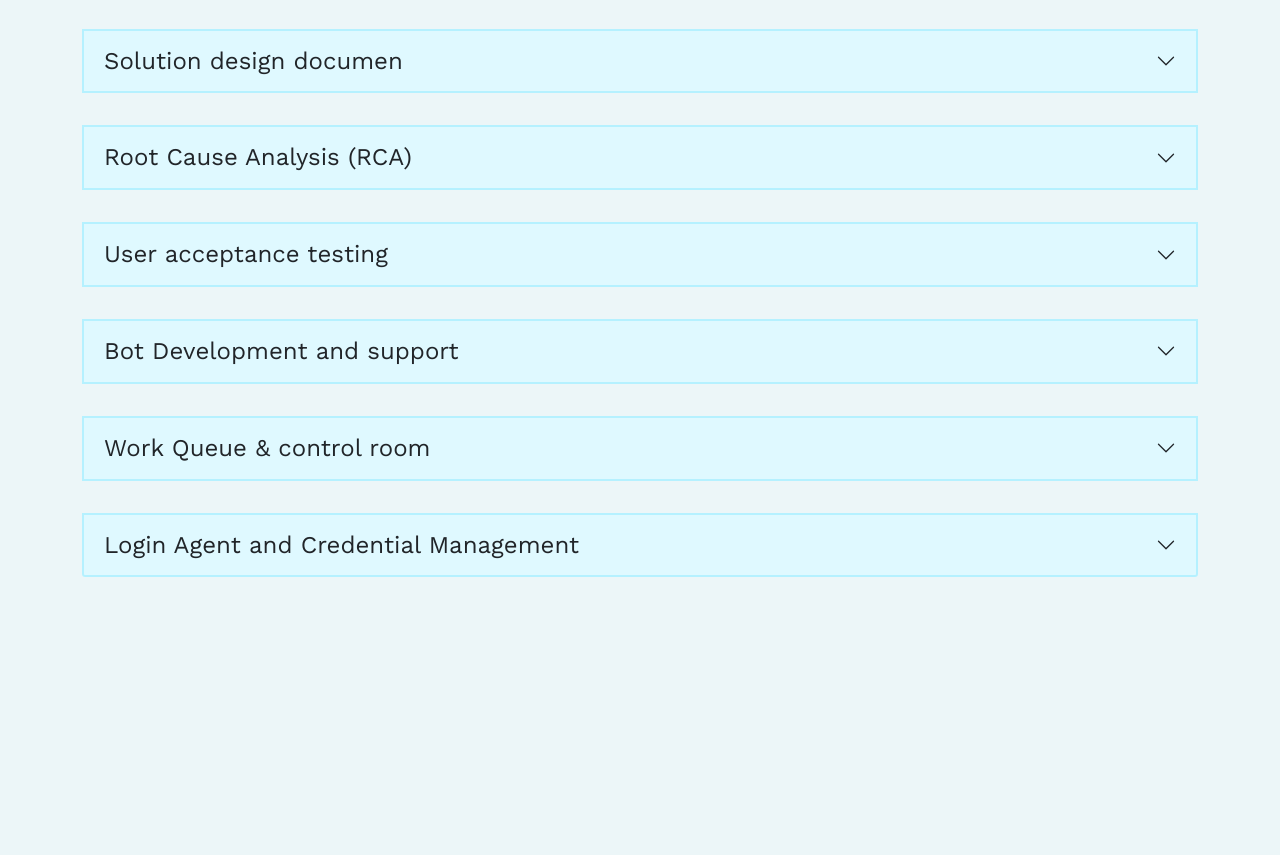
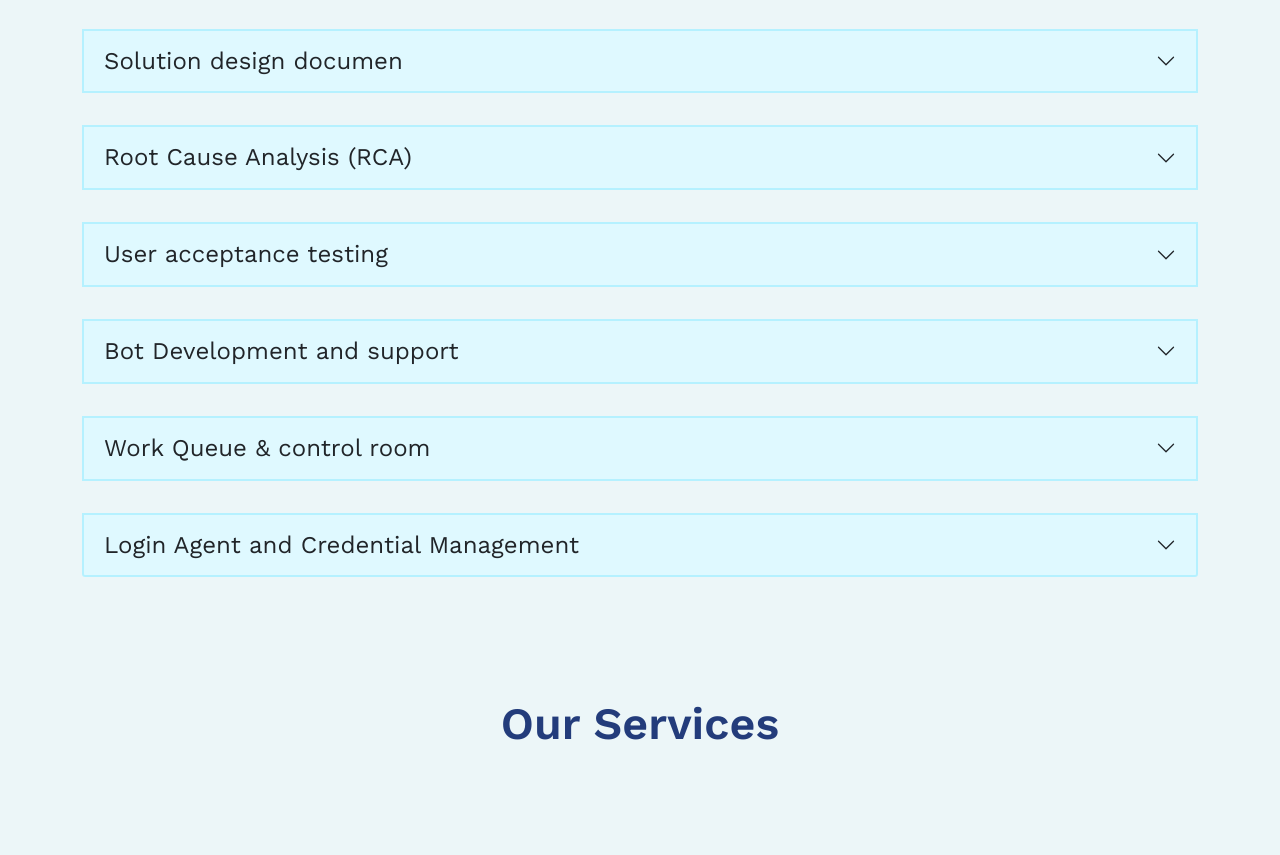
Before and after one commit to ash1919/AppliedRPA-repo, a plain HTML site: page index.html in a window 1280 px wide. Shown: the part 2604-3459 px from the top of the page. Before the commit the page ends 3213 px from the top, so only its background shows below. Drawn offline with nearby package versions, Linux system fonts and the light colour scheme.

Commit message:
rpa-services

```diff
--- a/index.html
+++ b/index.html
@@ -349,6 +349,16 @@
           </div>
         </div>
       </section>
+      <section>
+        <div class="our-services pb-5">
+          <div class="container padding-div">
+            <h2 class="heading-decoration text-center">Our Services</h2>
+            <div class="our-service-content">
+
+            </div>
+          </div>
+        </div>
+      </section>
     </main>
     <script
       src="https://cdn.jsdelivr.net/npm/bootstrap@5.0.2/dist/js/bootstrap.bundle.min.js"
--- a/styles.css
+++ b/styles.css
@@ -164,6 +164,8 @@ img {
   margin-bottom: 2rem;
   border: none;
 }
+
+
 /* Footer */
 footer {
   background: #f1f1f1;
```
